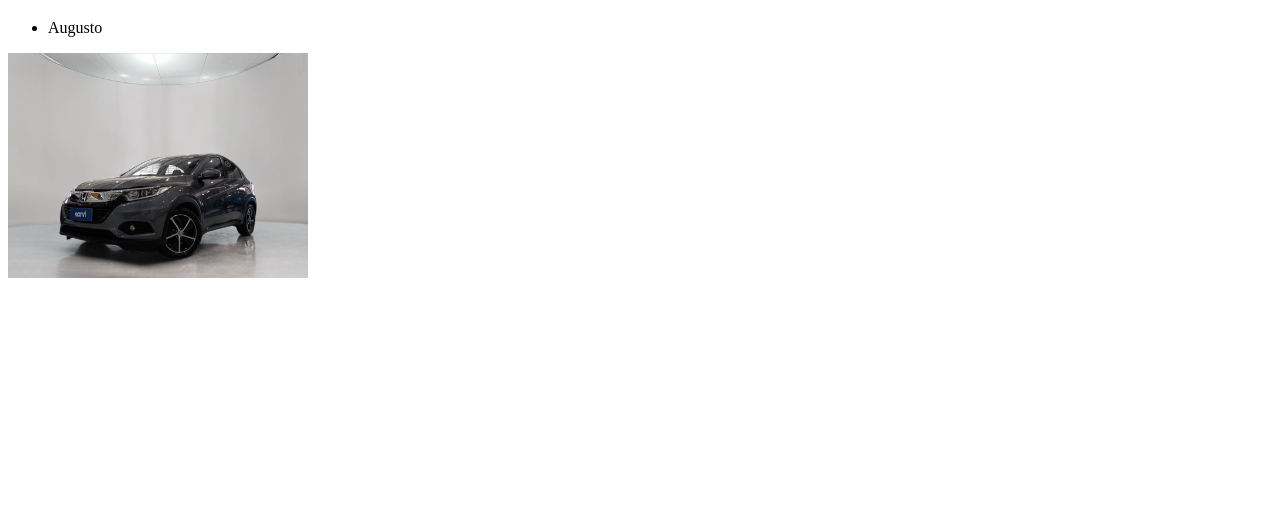
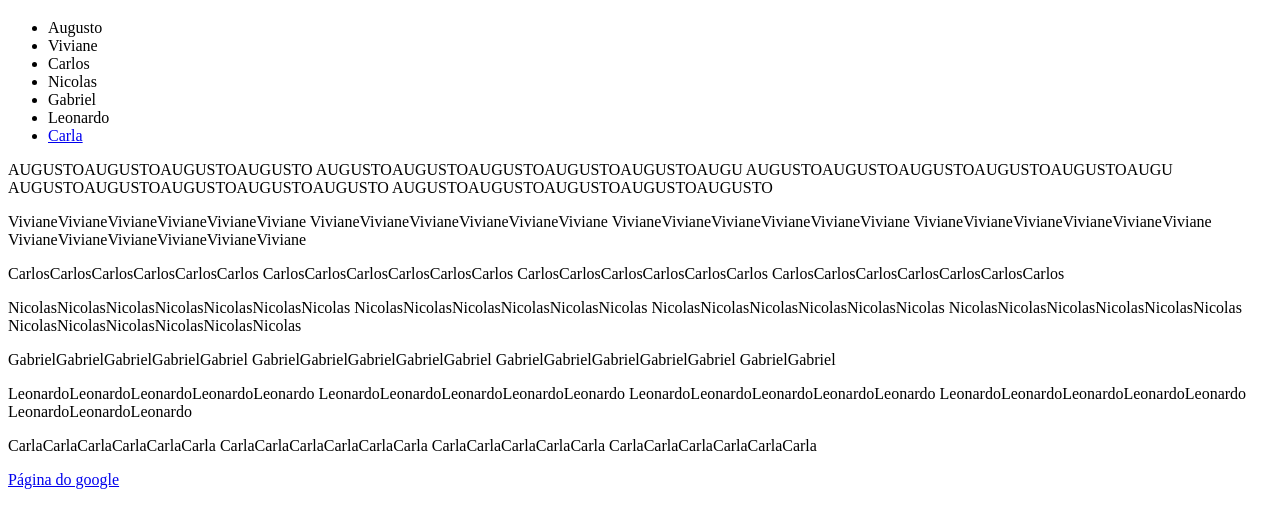
Before and after one commit to teixeir4/trybe-exercises, a plain HTML site: page 1-fundamentos/bloco-3-introducao-a-html-e-css/dia-1-html-css-estruturas-de-pagina/index.html in a window 1280 px wide. Shown: the part 61-588 px from the top of the page. Drawn offline with Linux system fonts and the light colour scheme.

Commit message:
Atualiza a segunda pparte do para fixar

```diff
--- a/1-fundamentos/bloco-3-introducao-a-html-e-css/dia-1-html-css-estruturas-de-pagina/index.html
+++ b/1-fundamentos/bloco-3-introducao-a-html-e-css/dia-1-html-css-estruturas-de-pagina/index.html
@@ -8,8 +8,52 @@
     <h1>Exercícios</h1>
 		<ul>
 			<li>Augusto</li>
+            <li>Viviane</li>
+            <li>Carlos</li>
+            <li>Nicolas</li>
+            <li>Gabriel</li>
+            <li>Leonardo</li>
+            <li><a href="#amigo">Carla</a></li>
 		</ul>
-		<img src="carro.png" width="300px"
-		alt="Carro de luxo">
+        <p>AUGUSTOAUGUSTOAUGUSTOAUGUSTO
+            AUGUSTOAUGUSTOAUGUSTOAUGUSTOAUGUSTOAUGU
+            AUGUSTOAUGUSTOAUGUSTOAUGUSTOAUGUSTOAUGU
+            AUGUSTOAUGUSTOAUGUSTOAUGUSTOAUGUSTO
+            AUGUSTOAUGUSTOAUGUSTOAUGUSTOAUGUSTO
+        </p>
+        <p>VivianeVivianeVivianeVivianeVivianeViviane
+            VivianeVivianeVivianeVivianeVivianeViviane
+            VivianeVivianeVivianeVivianeVivianeViviane
+            VivianeVivianeVivianeVivianeVivianeViviane
+            VivianeVivianeVivianeVivianeVivianeViviane
+        </p>
+        <p>CarlosCarlosCarlosCarlosCarlosCarlos
+            CarlosCarlosCarlosCarlosCarlosCarlos
+            CarlosCarlosCarlosCarlosCarlosCarlos
+            CarlosCarlosCarlosCarlosCarlosCarlosCarlos
+        </p>
+        <p>NicolasNicolasNicolasNicolasNicolasNicolasNicolas
+            NicolasNicolasNicolasNicolasNicolasNicolas
+            NicolasNicolasNicolasNicolasNicolasNicolas
+            NicolasNicolasNicolasNicolasNicolasNicolas
+            NicolasNicolasNicolasNicolasNicolasNicolas
+        </p>
+        <p>GabrielGabrielGabrielGabrielGabriel
+            GabrielGabrielGabrielGabrielGabriel
+            GabrielGabrielGabrielGabrielGabriel
+            GabrielGabriel
+        </p>
+        <p>LeonardoLeonardoLeonardoLeonardoLeonardo
+            LeonardoLeonardoLeonardoLeonardoLeonardo
+            LeonardoLeonardoLeonardoLeonardoLeonardo
+            LeonardoLeonardoLeonardoLeonardoLeonardo
+            LeonardoLeonardoLeonardo
+        </p>
+        <p id="amigo">CarlaCarlaCarlaCarlaCarlaCarla
+            CarlaCarlaCarlaCarlaCarlaCarla
+            CarlaCarlaCarlaCarlaCarla
+            CarlaCarlaCarlaCarlaCarlaCarla
+        </p>
+        <p><a href="https://www.google.com/">Página do google</p>
   </body>
 </html>
```
